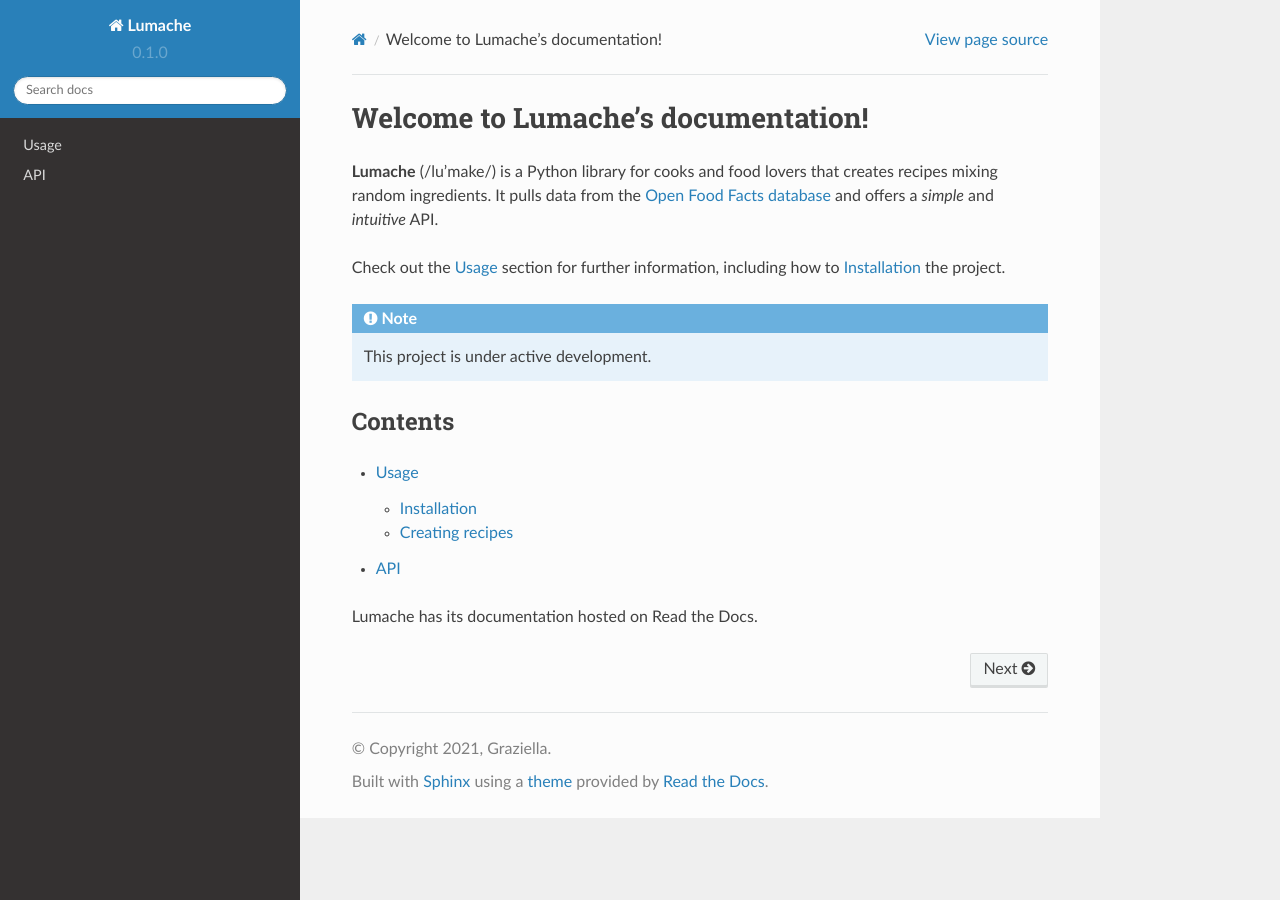
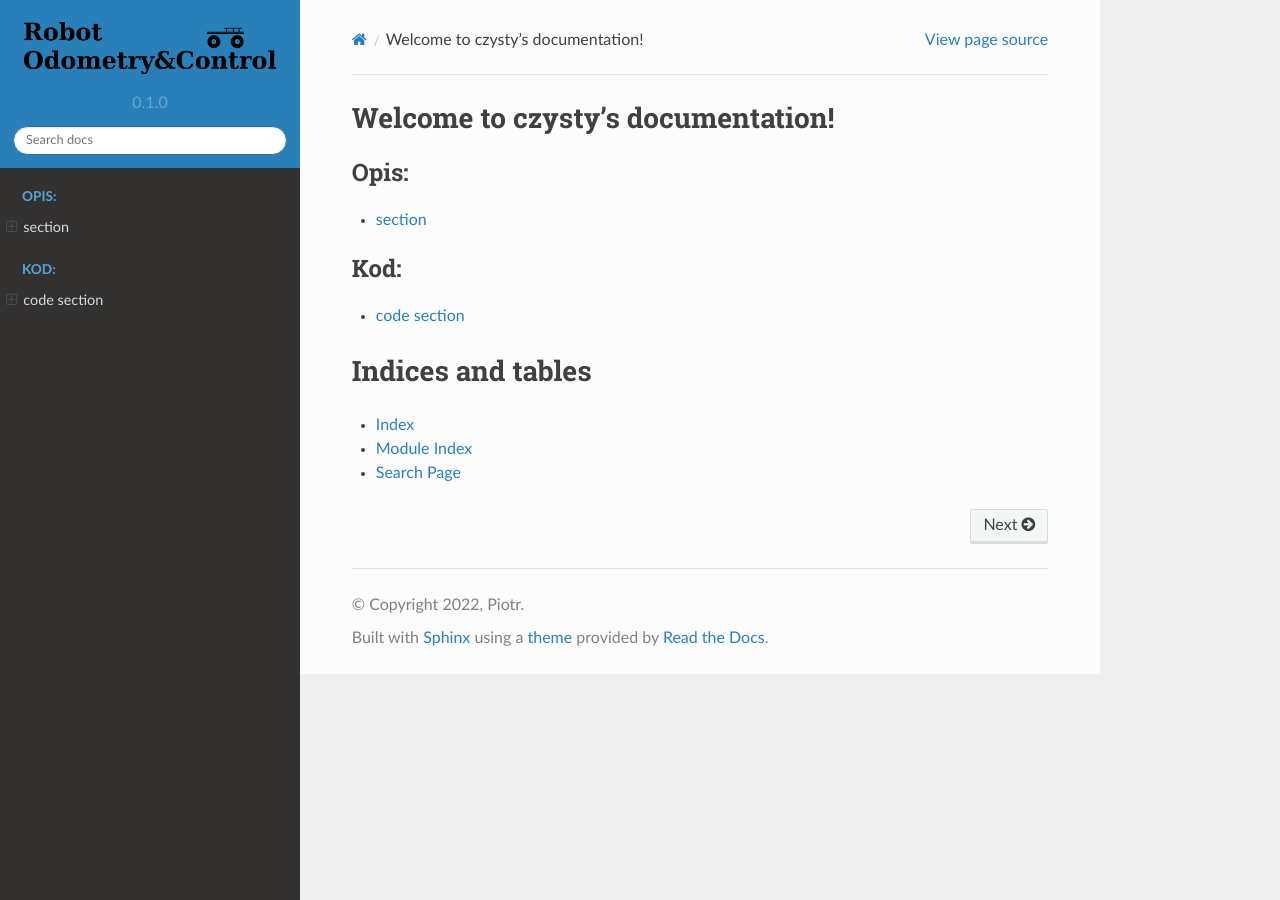
Before and after one commit to fizysky/robot_odometry_and_control_docs, a Sphinx documentation site: the page built from docs/source/index.rst, in a window 1280 px wide. Built offline with Sphinx 7.4.7 and the Read the Docs theme 2.0.0, drawn with Linux system fonts in a browser that asks for light colours.

```diff
--- a/docs/source/api.rst
+++ /dev/null
@@ -1,7 +0,0 @@
-API
-===
-
-.. autosummary::
-   :toctree: generated
-
-   lumache
--- /dev/null
+++ b/docs/source/code.rst
@@ -0,0 +1,17 @@
+************
+code section
+************
+
+
+bfhvbewifbviefhwbvilhew
+
+
+
+vvjhbfwduhvbniew
+
+sub code
+"""""""""""
+
+
+kmujnhjmtyuktgrjbgjfn
+yjjhtrbnij
--- a/docs/source/conf.py
+++ b/docs/source/conf.py
@@ -2,9 +2,9 @@
 
 # -- Project information
 
-project = 'Lumache'
-copyright = '2021, Graziella'
-author = 'Graziella'
+project = 'Robot\n odometry & control'
+copyright = '2022, Piotr'
+author = 'Piotr'
 
 release = '0.1'
 version = '0.1.0'
@@ -31,5 +31,14 @@ templates_path = ['_templates']
 
 html_theme = 'sphinx_rtd_theme'
 
+html_theme_options = {
+    'collapse_navigation': False,
+    'logo_only': True,
+    'sticky_navigation': True,
+    'navigation_depth': -1,
+}
+html_logo = "images/logo.png"
+
+
 # -- Options for EPUB output
 epub_show_urls = 'footnote'
--- a/docs/source/index.rst
+++ b/docs/source/index.rst
@@ -1,24 +1,28 @@
-Welcome to Lumache's documentation!
-===================================
+.. czysty documentation master file, created by
+   sphinx-quickstart on Tue Aug  9 23:58:51 2022.
+   You can adapt this file completely to your liking, but it should at least
+   contain the root `toctree` directive.
 
-**Lumache** (/lu'make/) is a Python library for cooks and food lovers
-that creates recipes mixing random ingredients.
-It pulls data from the `Open Food Facts database <https://world.openfoodfacts.org/>`_
-and offers a *simple* and *intuitive* API.
-
-Check out the :doc:`usage` section for further information, including
-how to :ref:`installation` the project.
-
-.. note::
-
-   This project is under active development.
-
-Contents
---------
+Welcome to czysty's documentation!
+==================================
 
 .. toctree::
+   :maxdepth: 1
+   :caption: Opis:
 
-   usage
-   api
+   para
 
-Lumache has its documentation hosted on Read the Docs.
+.. toctree::
+   :maxdepth: 1
+   :caption: Kod:
+
+   code
+
+
+
+Indices and tables
+==================
+
+* :ref:`genindex`
+* :ref:`modindex`
+* :ref:`search`
```
Also changed, not shown: docs/source/para.rst (added, +52 -0 lines), docs/source/usage.rst (deleted, +0 -33 lines), docs/source/images/blaImg.png (added), docs/source/images/ff.jpg (added), docs/source/images/image.png (added), docs/source/images/logo.png (added).
